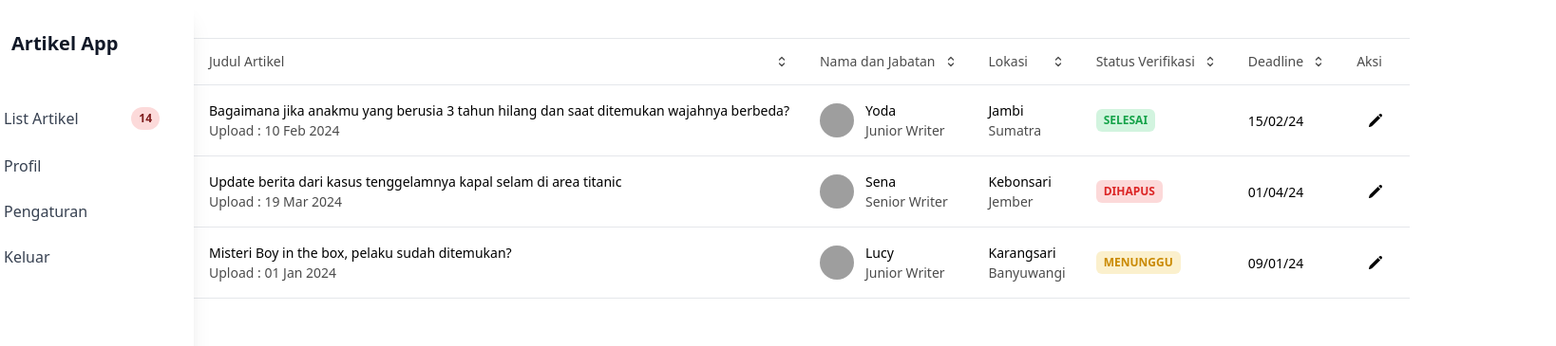
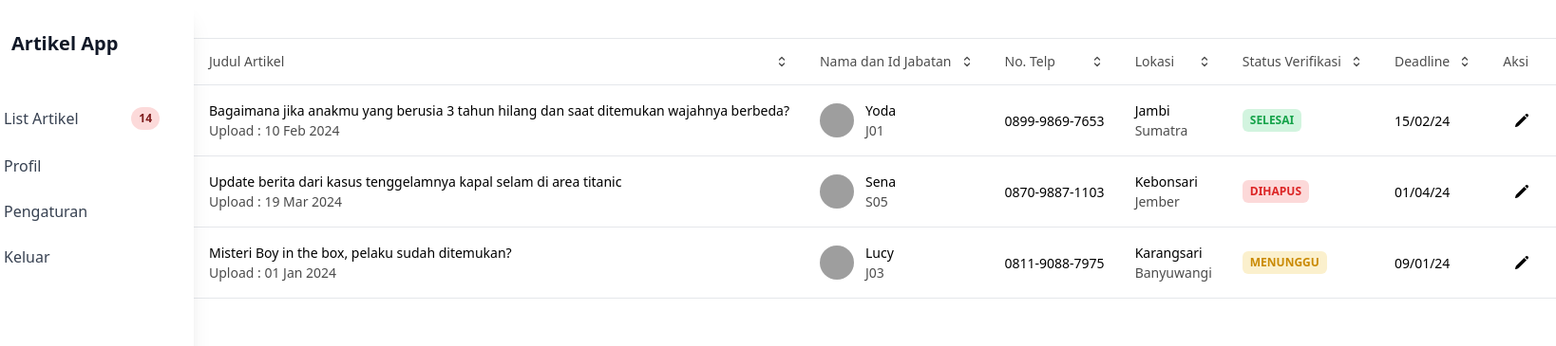
Before and after one commit to ddindria9/Tugas-2-PWEBPR-A-1040, a website: page src/index.html in a window 1280 px wide. Shown: the top 365 px of the page at 95% size, 1638 px wide, since content can reach past the window. Drawn offline with nearby package versions, Linux system fonts and the light colour scheme; grey boxes are pictures that could not be loaded.

Commit message:
Update index.html

```diff
--- a/src/index.html
+++ b/src/index.html
@@ -61,7 +61,13 @@
               </p>
             </th>
             <th class="cursor-pointer border-y border-red-gray-100 bg-red-gray-50/50 p-4 transition-colors hover:bg-red-gray-50">
-              <p class="antialiased font-sans text-sm text-red-gray-900 flex items-center justify-between gap-2 font-normal leading-none opacity-70">Nama dan Jabatan <svg xmlns="http://www.w3.org/2000/svg" fill="none" viewBox="0 0 24 24" stroke-width="2" stroke="currentColor" aria-hidden="true" class="h-4 w-4">
+              <p class="antialiased font-sans text-sm text-red-gray-900 flex items-center justify-between gap-2 font-normal leading-none opacity-70">Nama dan Id Jabatan <svg xmlns="http://www.w3.org/2000/svg" fill="none" viewBox="0 0 24 24" stroke-width="2" stroke="currentColor" aria-hidden="true" class="h-4 w-4">
+                  <path stroke-linecap="round" stroke-linejoin="round" d="M8.25 15L12 18.75 15.75 15m-7.5-6L12 5.25 15.75 9"></path>
+                </svg>
+              </p>
+            </th>
+            <th class="cursor-pointer border-y border-red-gray-100 bg-red-gray-50/50 p-4 transition-colors hover:bg-red-gray-50">
+              <p class="antialiased font-sans text-sm text-red-gray-900 flex items-center justify-between gap-2 font-normal leading-none opacity-70">No. Telp <svg xmlns="http://www.w3.org/2000/svg" fill="none" viewBox="0 0 24 24" stroke-width="2" stroke="currentColor" aria-hidden="true" class="h-4 w-4">
                   <path stroke-linecap="round" stroke-linejoin="round" d="M8.25 15L12 18.75 15.75 15m-7.5-6L12 5.25 15.75 9"></path>
                 </svg>
               </p>
@@ -104,8 +110,13 @@
                 <img src="https://demos.creative-tim.com/test/corporate-ui-dashboard/assets/img/team-3.jpg" alt="John Michael" class="inline-block relative object-cover object-center !rounded-full w-9 h-9">
                 <div class="flex flex-col">
                   <p class="block antialiased font-sans text-sm leading-normal text-red-gray-900 font-normal">Yoda</p>
-                  <p class="block antialiased font-sans text-sm leading-normal text-red-gray-900 font-normal opacity-70">Junior Writer</p>
+                  <p class="block antialiased font-sans text-sm leading-normal text-red-gray-900 font-normal opacity-70">J01</p>
                 </div>
+              </div>
+            </td>
+            <td class="p-4 border-b border-red-gray-50">
+              <div class="flex flex-col">
+                <p class="block antialiased font-sans text-sm leading-normal text-red-gray-900 font-normal">0899-9869-7653</p>
               </div>
             </td>
             <td class="p-4 border-b border-red-gray-50">
@@ -148,10 +159,14 @@
                 <img src="https://demos.creative-tim.com/test/corporate-ui-dashboard/assets/img/team-2.jpg" alt="Alexa Liras" class="inline-block relative object-cover object-center !rounded-full w-9 h-9">
                 <div class="flex flex-col">
                   <p class="block antialiased font-sans text-sm leading-normal text-red-gray-900 font-normal">Sena</p>
-                  <p class="block antialiased font-sans text-sm leading-normal text-red-gray-900 font-normal opacity-70">Senior Writer</p>
+                  <p class="block antialiased font-sans text-sm leading-normal text-red-gray-900 font-normal opacity-70">S05</p>
                 </div>
               </div>
             </td>
+            <td class="p-4 border-b border-red-gray-50">
+              <div class="flex flex-col">
+                <p class="block antialiased font-sans text-sm leading-normal text-red-gray-900 font-normal">0870-9887-1103</p>
+              </div>
             <td class="p-4 border-b border-red-gray-50">
               <div class="flex flex-col">
                 <p class="block antialiased font-sans text-sm leading-normal text-red-gray-900 font-normal">Kebonsari</p>
@@ -192,9 +207,13 @@
                 <img src="https://demos.creative-tim.com/test/corporate-ui-dashboard/assets/img/team-1.jpg" alt="Laurent Perrier" class="inline-block relative object-cover object-center !rounded-full w-9 h-9">
                 <div class="flex flex-col">
                   <p class="block antialiased font-sans text-sm leading-normal text-red-gray-900 font-normal">Lucy</p>
-                  <p class="block antialiased font-sans text-sm leading-normal text-red-gray-900 font-normal opacity-70">Junior Writer</p>
+                  <p class="block antialiased font-sans text-sm leading-normal text-red-gray-900 font-normal opacity-70">J03</p>
                 </div>
               </div>
+              <td class="p-4 border-b border-red-gray-50">
+                <div class="flex flex-col">
+                  <p class="block antialiased font-sans text-sm leading-normal text-red-gray-900 font-normal">0811-9088-7975</p>
+                </div>
             </td>
             <td class="p-4 border-b border-red-gray-50">
               <div class="flex flex-col">
```
